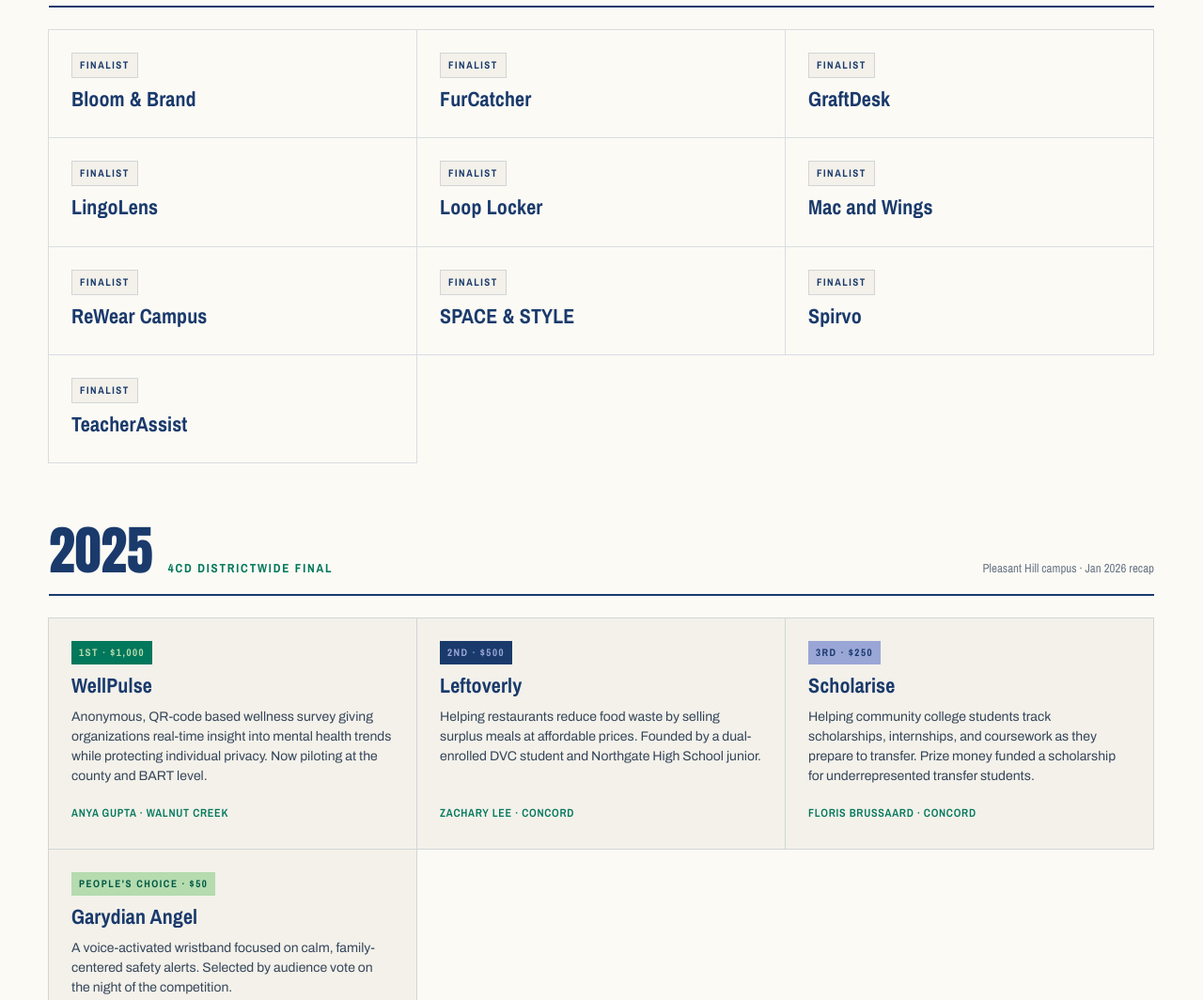
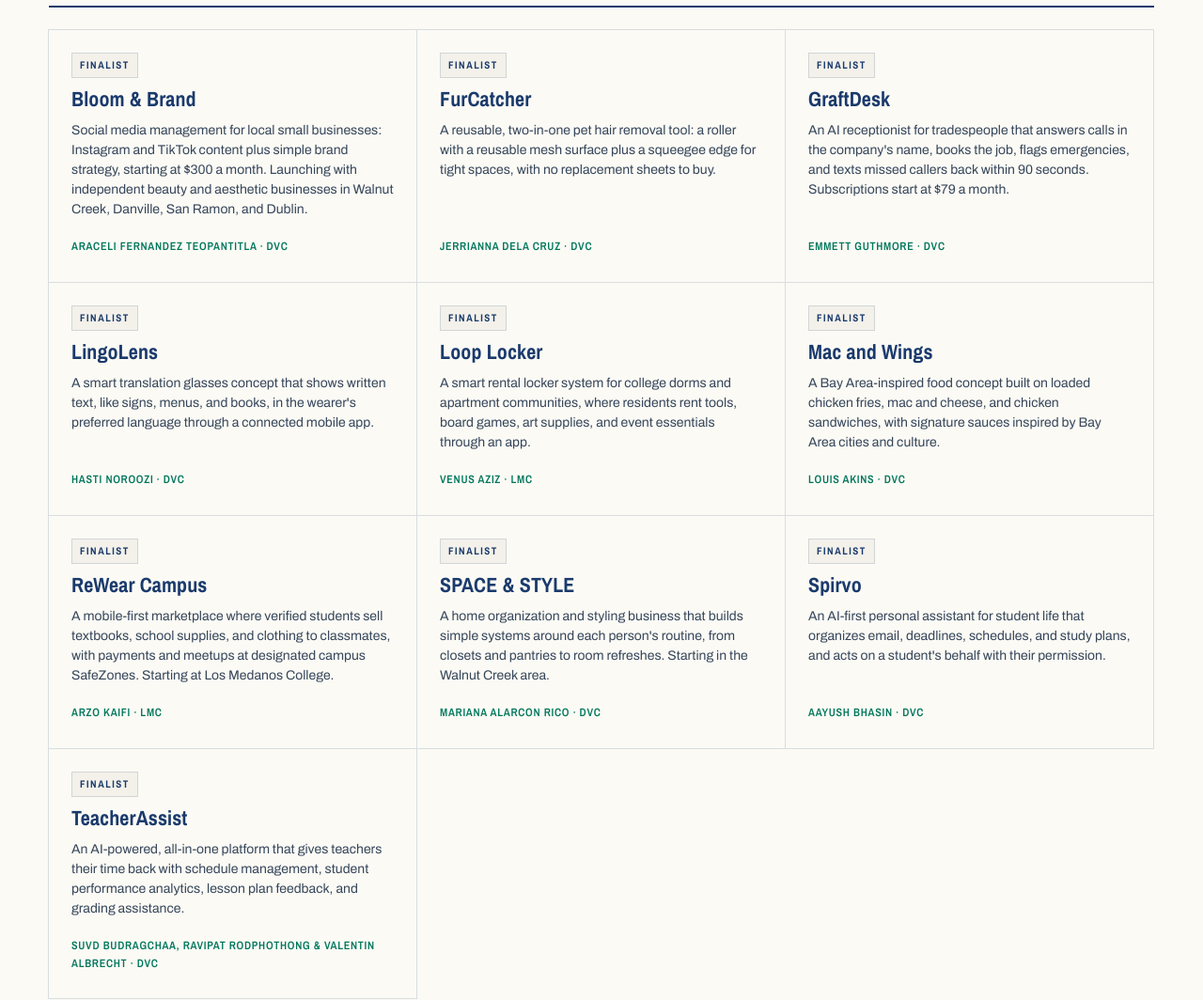
Before and after one commit to rbucks/dvpc, a plain HTML site: page index.html in a window 1280 px wide. Shown: the part 10280-11344 px from the top of the page at 94% size. Drawn offline with nearby package versions, Linux system fonts and the light colour scheme.

Commit message:
Add descriptions and founders for the 2026 finalists

```diff
--- a/index.html
+++ b/index.html
@@ -1347,42 +1347,62 @@
         <div class="finalist">
           <div class="rank-badge" style="background:var(--bone); color:var(--navy); border:1px solid var(--rule);">Finalist</div>
           <h4>Bloom &amp; Brand</h4>
+          <p>Social media management for local small businesses: Instagram and TikTok content plus simple brand strategy, starting at $300 a month. Launching with independent beauty and aesthetic businesses in Walnut Creek, Danville, San Ramon, and Dublin.</p>
+          <div class="by">Araceli Fernandez Teopantitla · DVC</div>
         </div>
         <div class="finalist">
           <div class="rank-badge" style="background:var(--bone); color:var(--navy); border:1px solid var(--rule);">Finalist</div>
           <h4>FurCatcher</h4>
+          <p>A reusable, two-in-one pet hair removal tool: a roller with a reusable mesh surface plus a squeegee edge for tight spaces, with no replacement sheets to buy.</p>
+          <div class="by">Jerrianna Dela Cruz · DVC</div>
         </div>
         <div class="finalist">
           <div class="rank-badge" style="background:var(--bone); color:var(--navy); border:1px solid var(--rule);">Finalist</div>
           <h4>GraftDesk</h4>
+          <p>An AI receptionist for tradespeople that answers calls in the company's name, books the job, flags emergencies, and texts missed callers back within 90 seconds. Subscriptions start at $79 a month.</p>
+          <div class="by">Emmett Guthmore · DVC</div>
         </div>
         <div class="finalist">
           <div class="rank-badge" style="background:var(--bone); color:var(--navy); border:1px solid var(--rule);">Finalist</div>
           <h4>LingoLens</h4>
+          <p>A smart translation glasses concept that shows written text, like signs, menus, and books, in the wearer's preferred language through a connected mobile app.</p>
+          <div class="by">Hasti Noroozi · DVC</div>
         </div>
         <div class="finalist">
           <div class="rank-badge" style="background:var(--bone); color:var(--navy); border:1px solid var(--rule);">Finalist</div>
           <h4>Loop Locker</h4>
+          <p>A smart rental locker system for college dorms and apartment communities, where residents rent tools, board games, art supplies, and event essentials through an app.</p>
+          <div class="by">Venus Aziz · LMC</div>
         </div>
         <div class="finalist">
           <div class="rank-badge" style="background:var(--bone); color:var(--navy); border:1px solid var(--rule);">Finalist</div>
           <h4>Mac and Wings</h4>
+          <p>A Bay Area-inspired food concept built on loaded chicken fries, mac and cheese, and chicken sandwiches, with signature sauces inspired by Bay Area cities and culture.</p>
+          <div class="by">Louis Akins · DVC</div>
         </div>
         <div class="finalist">
           <div class="rank-badge" style="background:var(--bone); color:var(--navy); border:1px solid var(--rule);">Finalist</div>
           <h4>ReWear Campus</h4>
+          <p>A mobile-first marketplace where verified students sell textbooks, school supplies, and clothing to classmates, with payments and meetups at designated campus SafeZones. Starting at Los Medanos College.</p>
+          <div class="by">Arzo Kaifi · LMC</div>
         </div>
         <div class="finalist">
           <div class="rank-badge" style="background:var(--bone); color:var(--navy); border:1px solid var(--rule);">Finalist</div>
           <h4>SPACE &amp; STYLE</h4>
+          <p>A home organization and styling business that builds simple systems around each person's routine, from closets and pantries to room refreshes. Starting in the Walnut Creek area.</p>
+          <div class="by">Mariana Alarcon Rico · DVC</div>
         </div>
         <div class="finalist">
           <div class="rank-badge" style="background:var(--bone); color:var(--navy); border:1px solid var(--rule);">Finalist</div>
           <h4>Spirvo</h4>
+          <p>An AI-first personal assistant for student life that organizes email, deadlines, schedules, and study plans, and acts on a student's behalf with their permission.</p>
+          <div class="by">Aayush Bhasin · DVC</div>
         </div>
         <div class="finalist">
           <div class="rank-badge" style="background:var(--bone); color:var(--navy); border:1px solid var(--rule);">Finalist</div>
           <h4>TeacherAssist</h4>
+          <p>An AI-powered, all-in-one platform that gives teachers their time back with schedule management, student performance analytics, lesson plan feedback, and grading assistance.</p>
+          <div class="by">Suvd Budragchaa, Ravipat Rodphothong &amp; Valentin Albrecht · DVC</div>
         </div>
       </div>
     </div>
```
